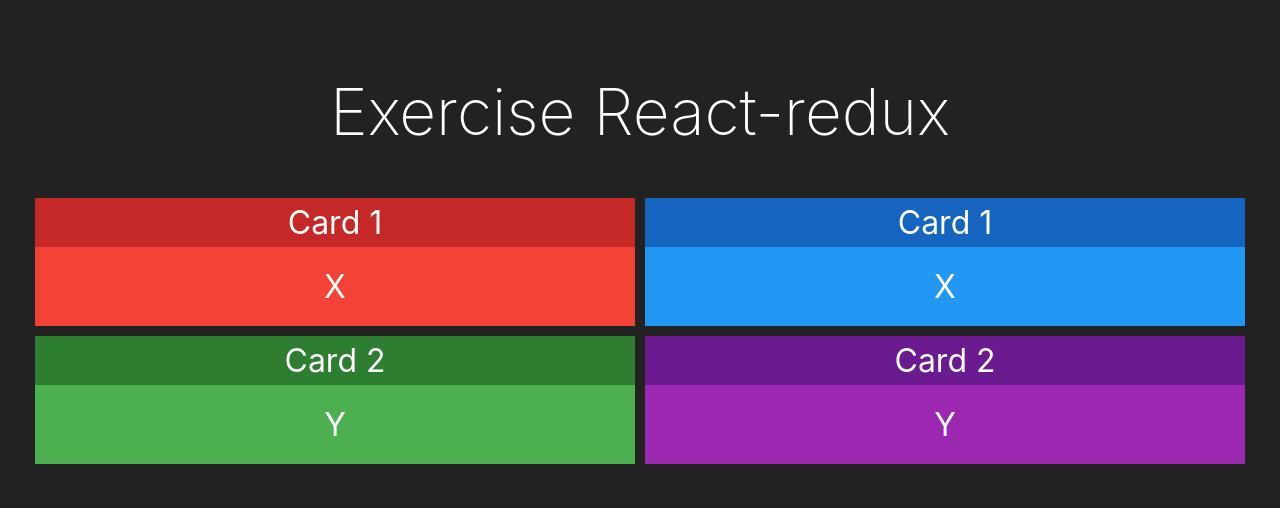
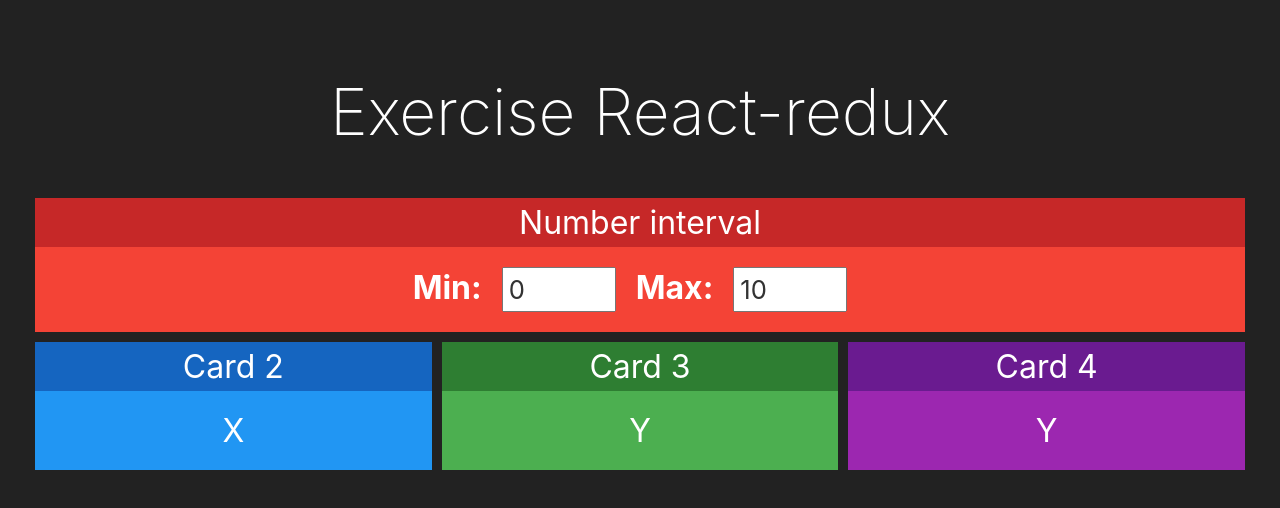
Before and after one commit to diglopes/learning-redux, a React (Create React App) app: page / in a window 1280 px wide. Shown: the top 508 px of the page. Built offline with nearby package versions, Linux system fonts and the light colour scheme.

Commit message:
Create interval component

```diff
--- a/src/App.jsx
+++ b/src/App.jsx
@@ -1,5 +1,6 @@
 import React from "react";
 import Card from "./components/Card";
+import Interval from './components/Interval'
 import "./app.css";
 
 function App() {
@@ -7,21 +8,12 @@
     <div className="App">
       <h1>Exercise React-redux</h1>
       <div className="line">
-        <Card title="Card 1" red>
-          X
-        </Card>
-        <Card title="Card 1" blue>
-          X
-        </Card>
+        <Interval />
       </div>
       <div className="line">
-        <Card title="Card 2" green>
-          Y
-        </Card>
-
-        <Card title="Card 2" purple>
-          Y
-        </Card>
+        <Card title="Card 2" blue>X</Card>
+        <Card title="Card 3" green>Y</Card>
+        <Card title="Card 4" purple>Y</Card>
       </div>
     </div>
   );
--- /dev/null
+++ b/src/components/Interval/index.jsx
@@ -0,0 +1,22 @@
+import React from 'react'
+import Card from '../Card'
+import './interval.css'
+
+export default props => {
+
+    return (
+        <Card title="Number interval" red>
+            <div className="interval">
+                <span>
+                    <strong>Min:</strong>
+                    <input type="number" value={0} readOnly/>
+                </span>
+
+                <span>
+                    <strong>Max:</strong>
+                    <input type="number" value={10} readOnly/>
+                </span>
+            </div>
+        </Card>
+    )
+}
--- /dev/null
+++ b/src/components/Interval/interval.css
@@ -0,0 +1,8 @@
+.interval input {
+  font-size: 1.6rem;
+  margin-left: 20px;
+  margin-right: 20px;
+  width: 100px;
+  padding: 5px;
+  color: #333;
+}
--- a/src/index.css
+++ b/src/index.css
@@ -6,3 +6,8 @@
     Ubuntu, Cantarell, "Open Sans", "Helvetica Neue", sans-serif;
   margin: 30px;
 }
+
+input {
+  font-family: -apple-system, BlinkMacSystemFont, "Segoe UI", Roboto, Oxygen,
+    Ubuntu, Cantarell, "Open Sans", "Helvetica Neue", sans-serif;
+}
```
